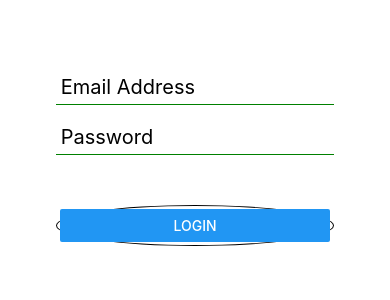
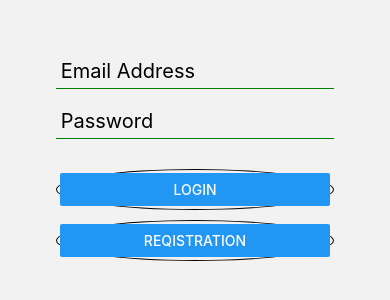
Before and after one commit to Mark-Nelovka/native-phonebook, a React Native app: screen /Login in a window 390 px wide. Shown: the part 272-572 px from the top of the page. Built offline with nearby package versions, Linux system fonts and the light colour scheme; what react-native-root-siblings would draw is missing.

Commit message:
add new screen
add:
-reqistration screen
- library for navigation

```diff
--- a/App.js
+++ b/App.js
@@ -1,12 +1,30 @@
-import LoginPage from "./Pages/LoginPage/LoginPage";
 import { SafeAreaProvider } from "react-native-safe-area-context";
 import { RootSiblingParent } from "react-native-root-siblings";
+import { NavigationContainer } from "@react-navigation/native";
+import { createNativeStackNavigator } from "@react-navigation/native-stack";
+import LoginPage from "./Pages/LoginPage/LoginPage";
+import ReqistrationPage from "./Pages/Reqistration/ReqPage";
+
+const Stack = createNativeStackNavigator();
 
 export default function App() {
   return (
     <SafeAreaProvider>
       <RootSiblingParent>
-        <LoginPage />
+        <NavigationContainer>
+          <Stack.Navigator>
+            <Stack.Screen
+              name="Login"
+              component={LoginPage}
+              options={{ headerShown: false }}
+            />
+            <Stack.Screen
+              name="Reqistration"
+              component={ReqistrationPage}
+              options={{ headerShown: false }}
+            />
+          </Stack.Navigator>
+        </NavigationContainer>
       </RootSiblingParent>
     </SafeAreaProvider>
   );
--- a/Pages/LoginPage/Login.styled.js
+++ b/Pages/LoginPage/Login.styled.js
@@ -20,12 +20,19 @@ export const InputForm = styled.TextInput`
   width: 100%;
 `;
 
+export const ButtonContainer = styled.View`
+  margin-top: 30px;
+`;
+
 export const LoginButton = styled.TouchableOpacity`
   border-radius: 50%;
   border-color: #000;
   border-width: 1px;
-  margin-top: 50px;
   padding: 3px;
+`;
+
+export const ReqButton = styled(LoginButton)`
+  margin-top: 10px;
 `;
 
 export const TextButton = styled.Text`
--- a/Pages/LoginPage/LoginPage.js
+++ b/Pages/LoginPage/LoginPage.js
@@ -16,27 +16,25 @@ import * as s from "./Login.styled";
 import { Formik } from "formik";
 
 const loginValidationSchema = yup.object().shape({
-  email: yup.string().email(),
+  email: yup.string(),
   password: yup
     .string()
-
     .min(5, ({ min }) => `Password must be at least ${min} characters`),
 });
 
-export default function LoginPage() {
-  const [emailInput, setEmailInput] = useState("");
-  const [passwordInput, setPasswordInput] = useState("");
-  const [submitErrorMessage, setSubmitErrorMessage] = useState("");
+export default function LoginPage({ navigation }) {
   const [loading, setloading] = useState(false);
 
-  const emailHandler = (value) => {
-    setEmailInput(value);
-  };
-  const passwordHandler = (value) => setPasswordInput(value);
-
-  const onLogin = (dataForm) => {
-    if (!dataForm.email || !dataForm.password) {
-      Toast.show("All field is required", {
+  const handleSubmit = async (dataForm) => {
+    try {
+      await loginValidationSchema.validate(dataForm);
+      setloading(true);
+      setTimeout(() => {
+        setloading(false);
+        Keyboard.dismiss();
+      }, 2000);
+    } catch (error) {
+      Toast.show(`${error.message}`, {
         duration: Toast.durations.SHORT,
         position: 50,
         shadow: true,
@@ -44,15 +42,7 @@ export default function LoginPage() {
         hideOnPress: true,
         delay: 0,
       });
-      return;
     }
-    setloading(true);
-    setTimeout(() => {
-      setloading(false);
-      Keyboard.dismiss();
-    }, 2000);
-    setEmailInput("");
-    setPasswordInput("");
   };
 
   const { width, height } = Dimensions.get("window");
@@ -64,18 +54,11 @@ export default function LoginPage() {
         >
           <s.FormContainer width={width}>
             <Formik
-              validationSchema={loginValidationSchema}
+              // validationSchema={loginValidationSchema}
               initialValues={{ email: "", password: "" }}
-              onSubmit={(values) => onLogin(values)}
+              onSubmit={(values) => handleSubmit(values)}
             >
-              {({
-                handleChange,
-                handleBlur,
-                handleSubmit,
-                values,
-                errors,
-                isValid,
-              }) => (
+              {({ handleChange, handleBlur, handleSubmit, values }) => (
                 <>
                   <s.InputForm
                     name="email"
@@ -85,11 +68,6 @@ export default function LoginPage() {
                     value={values.email}
                     keyboardType="email-address"
                   />
-                  {errors.email && (
-                    <Text style={{ fontSize: 15, color: "red" }}>
-                      {errors.email}
-                    </Text>
-                  )}
                   <s.InputForm
                     name="password"
                     placeholder="Password"
@@ -98,50 +76,35 @@ export default function LoginPage() {
                     value={values.password}
                     secureTextEntry
                   />
-                  {errors.password && (
-                    <Text style={{ fontSize: 15, color: "red" }}>
-                      {errors.password}
-                    </Text>
-                  )}
-                  <s.LoginButton>
-                    <Button
-                      title="LOGIN"
-                      onPress={handleSubmit}
-                      disabled={!isValid}
-                    />
-                  </s.LoginButton>
+                  <s.ButtonContainer>
+                    <s.LoginButton>
+                      {loading && (
+                        <ActivityIndicator size="large" color="green" />
+                      )}
+                      {!loading && (
+                        <Button title="LOGIN" onPress={handleSubmit} />
+                      )}
+                    </s.LoginButton>
+                    <s.ReqButton>
+                      {loading && (
+                        <ActivityIndicator size="large" color="green" />
+                      )}
+                      {!loading && (
+                        <Button
+                          title="REQISTRATION"
+                          onPress={() =>
+                            navigation.navigate("Reqistration", {
+                              name: "Jane",
+                            })
+                          }
+                        />
+                      )}
+                    </s.ReqButton>
+                  </s.ButtonContainer>
                 </>
               )}
             </Formik>
           </s.FormContainer>
-          {/* <s.Form width={width}>
-            <s.InputForm
-              placeholder="Email"
-              value={emailInput}
-              onChangeText={emailHandler}
-              keyboardType="email-address"
-              maxLength={50}
-              autoFocus={true}
-            />
-            <s.InputForm
-              placeholder="Password"
-              value={passwordInput}
-              onChangeText={passwordHandler}
-              secureTextEntry={true}
-              maxLength={10}
-              minLength={5}
-              blurOnSubmit={false}
-              textContentType="newPassword"
-            />
-            <s.LoginButton onPress={onLogin}>
-              {loading && <ActivityIndicator size="large" color="#0000ff" />}
-              {!loading && <s.TextButton>Login</s.TextButton>}
-            </s.LoginButton>
-            <s.LoginButton onPress={onLogin}>
-              {loading && <ActivityIndicator size="large" color="#0000ff" />}
-              {!loading && <s.TextButton>Reqistration</s.TextButton>}
-            </s.LoginButton>
-          </s.Form> */}
         </KeyboardAvoidingView>
       </s.ViewContainer>
     </TouchableWithoutFeedback>
--- /dev/null
+++ b/Pages/Reqistration/Req.styled.js
@@ -0,0 +1,8 @@
+import styled from "styled-components/native";
+
+export const ViewContainer = styled.View`
+  display: flex;
+  align-items: center;
+  justify-content: center;
+  min-height: ${(props) => props.height + "px"};
+`;
--- /dev/null
+++ b/Pages/Reqistration/ReqPage.js
@@ -0,0 +1,12 @@
+import * as s from "./Req.styled";
+import { Dimensions, Text } from "react-native";
+
+export default function ReqistrationPage() {
+  const { height } = Dimensions.get("window");
+
+  return (
+    <s.ViewContainer height={height}>
+      <Text>Reqistration for name</Text>
+    </s.ViewContainer>
+  );
+}
--- a/package.json
+++ b/package.json
@@ -10,6 +10,8 @@
   },
   "dependencies": {
     "@expo/webpack-config": "^18.0.1",
+    "@react-navigation/native": "^6.1.6",
+    "@react-navigation/native-stack": "^6.9.12",
     "expo": "~48.0.9",
     "expo-status-bar": "~1.4.4",
     "formik": "^2.2.9",
@@ -20,7 +22,8 @@
     "react-native-safe-area-context": "4.5.0",
     "react-native-web": "~0.18.10",
     "styled-components": "^5.3.9",
-    "yup": "^1.0.2"
+    "yup": "^1.0.2",
+    "react-native-screens": "~3.20.0"
   },
   "devDependencies": {
     "@babel/core": "^7.20.0"
```
Also changed, not shown: 1 other file (tests, documents, lock files or other folders).
